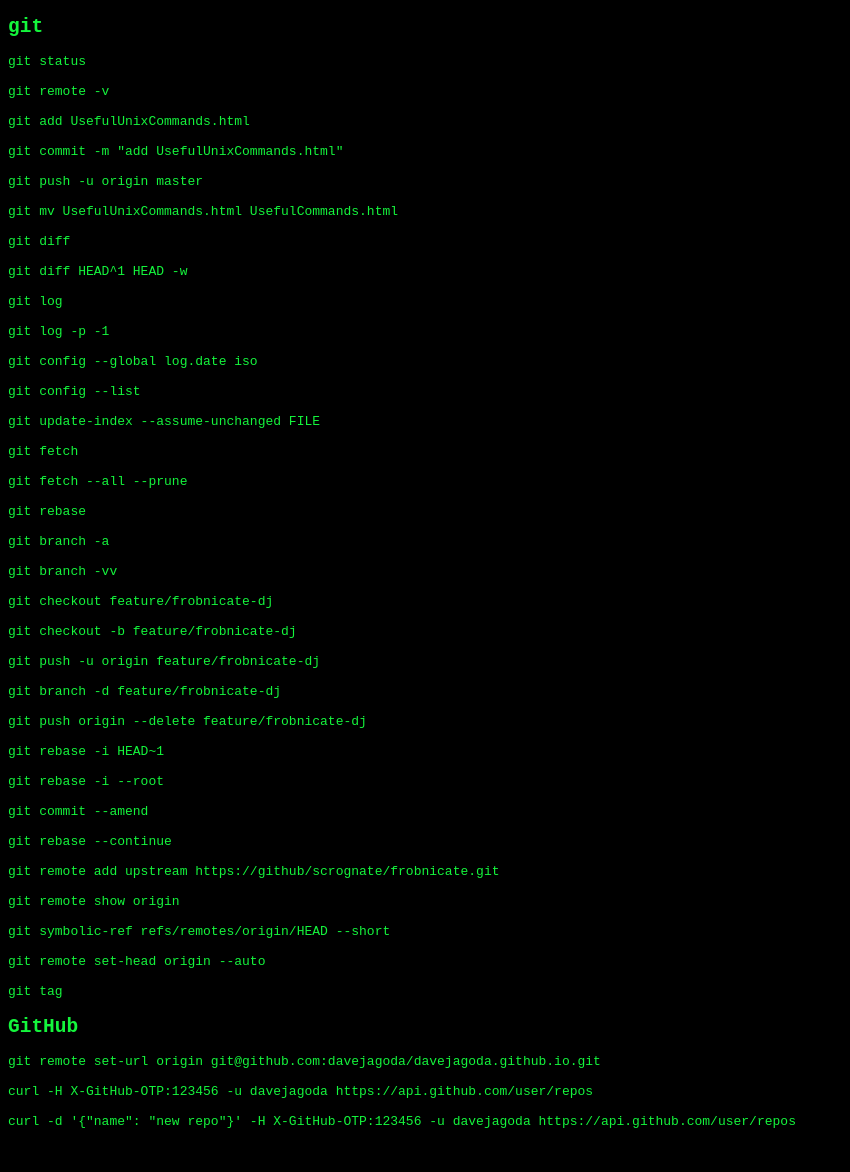
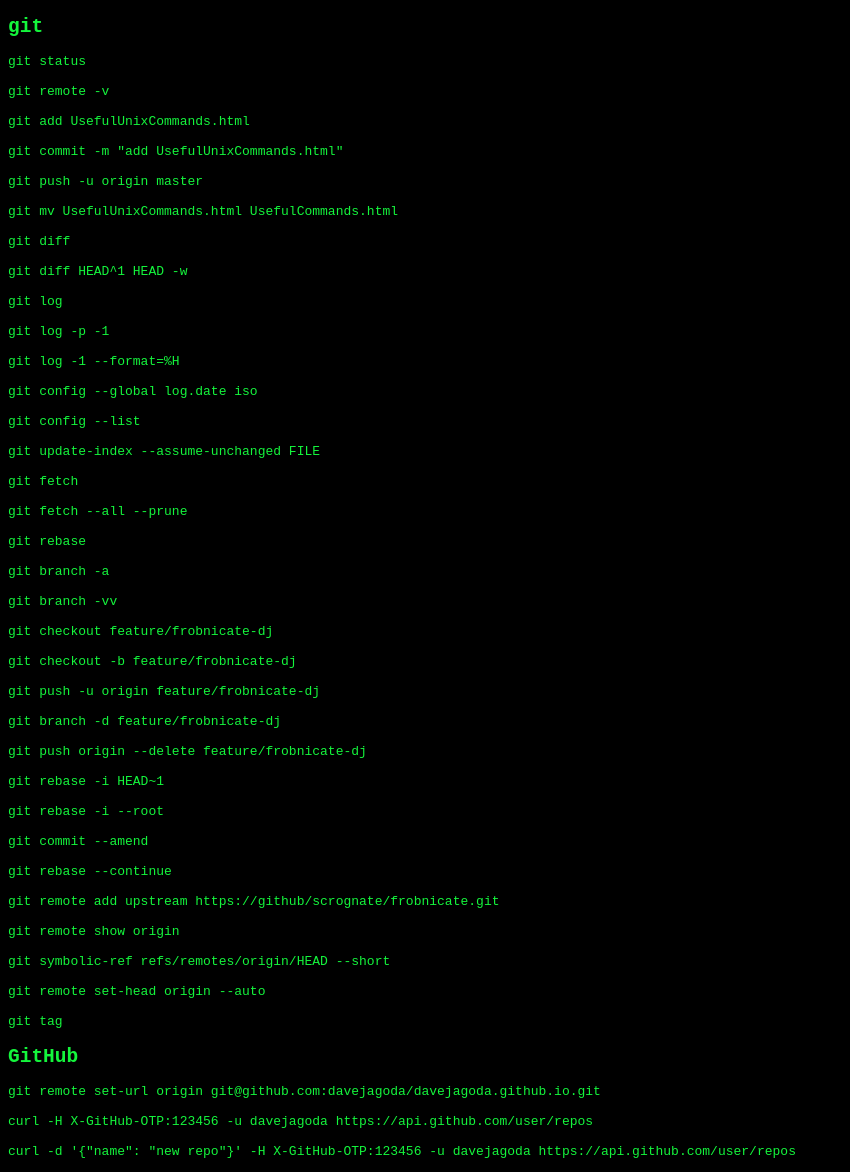
Before and after one commit to davejagoda/davejagoda.github.io, a Jekyll site: the page built from useful/useful_git_commands.md, in a window 1280 px wide. Shown: the whole page, without its empty margins (0-850 px from the left). Built offline with Jekyll 4.4.1, drawn with Linux system fonts in a browser that asks for light colours; before the commit the page ends 1142 px from its top, so only the background shows below that.

Commit message:
Add git log -1 --format=%H to useful_git_commands.md

```diff
--- a/useful/useful_git_commands.md
+++ b/useful/useful_git_commands.md
@@ -25,6 +25,8 @@
 git log
 
 git log -p -1
+
+git log -1 --format=%H
 
 git config --global log.date iso
 
```
